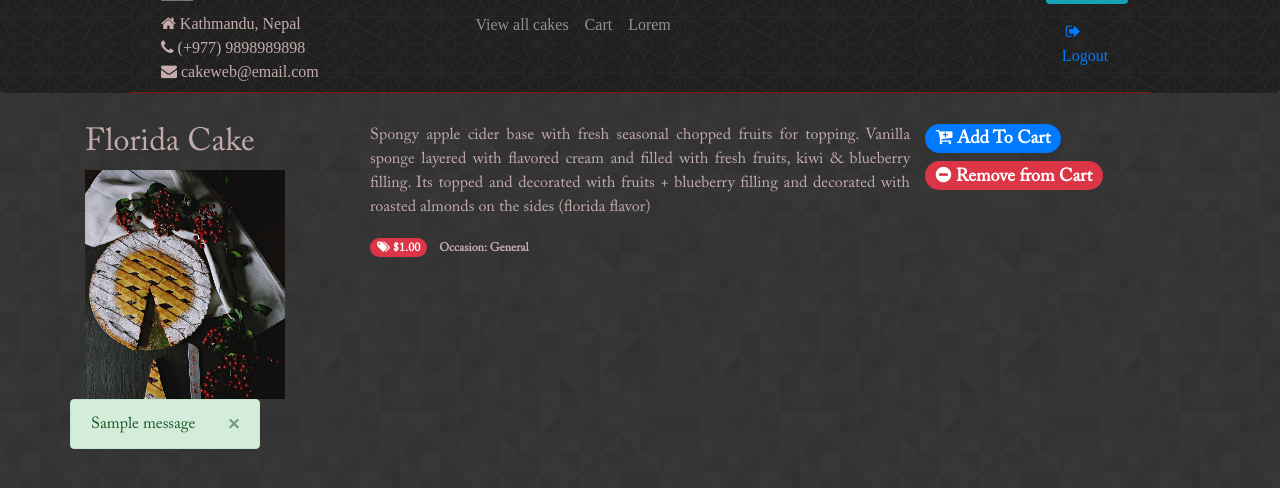
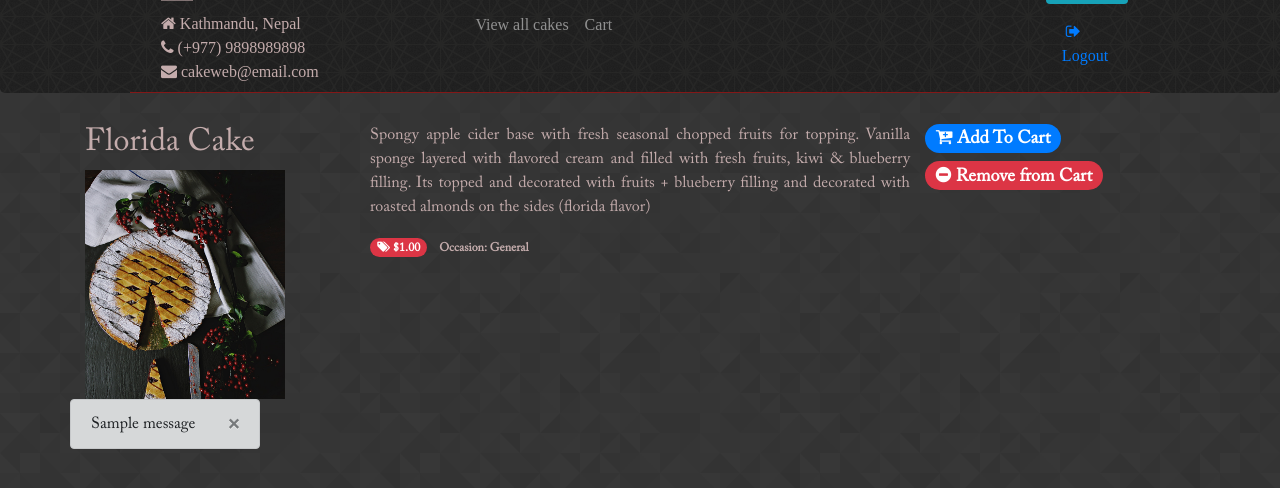
Before and after one commit to BijuAle/STW302CEM, a Django app: page /products/1/ in a window 1280 px wide. Shown: the part 67-555 px from the top of the page. Run offline with Django 3.2, Linux system fonts and the light colour scheme; data comes from the database, SQL or seed files in the repository; tables that the repository leaves empty hold one stand-in row (values such as "Sample post"); one stand-in notice (Sample message) is shown; some libraries are stand-ins or nearby versions; some web fonts are replaced.

Commit message:
Improved user messaging, added anonymous user redirection

```diff
--- a/cake-webapp/store/templates/base.html
+++ b/cake-webapp/store/templates/base.html
@@ -29,7 +29,6 @@
           <div class="navbar-nav">
             <a class="nav-item nav-link" href="{% url 'listAllCakes' %}">View all cakes</a>
             <a class="nav-item nav-link" href="#">Cart</a>
-            <a class="nav-item nav-link" href="#">Lorem</a>
           </div>
         </section>
       </div>
--- a/cake-webapp/store/templates/store/product.html
+++ b/cake-webapp/store/templates/store/product.html
@@ -41,7 +41,7 @@
   </div>
   {% if messages %}
   {% for message in messages %}
-  <div class="alert alert-{{ message.tags }} alert-dismissible fade show" role="alert">
+  <div class="alert alert-dark alert-{{ message.tags }} alert-dismissible fade show" role="alert">
     {{ message }}
     <button type="button" class="close" data-dismiss="alert" aria-label="Close">
       <span aria-hidden="true">&times;</span>
```
Also changed, not shown: cake-webapp/store/templates/store/index.html (+10 -2 lines).
